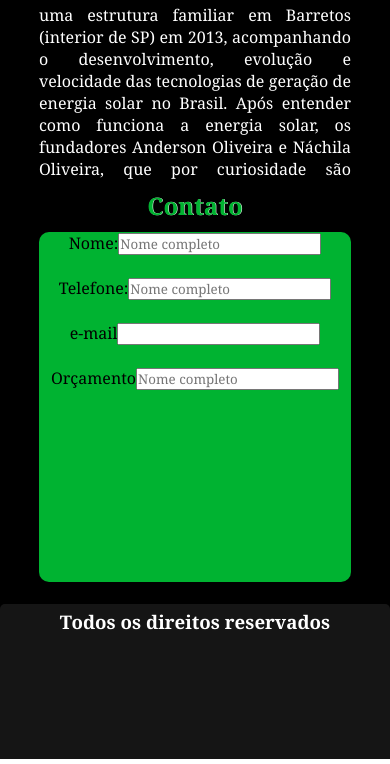
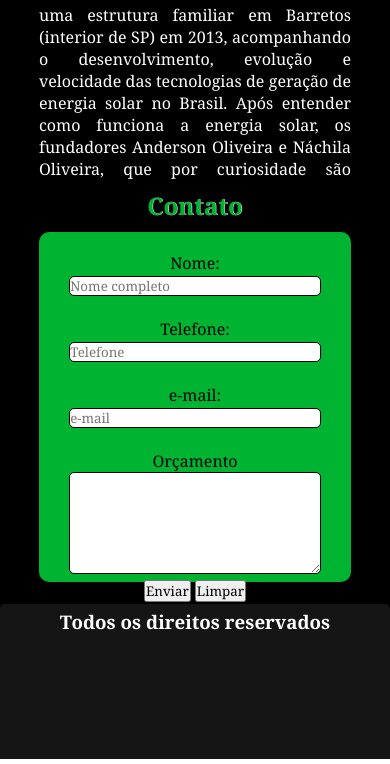
Before and after one commit to rodrigoshiguemitsu/energiasolar, a plain HTML site: page index.html in a window 390 px wide. Shown: the part 1096-1860 px from the top of the page. Drawn offline with Linux system fonts and the light colour scheme.

Commit message:
formulario quasee concluido

```diff
--- a/index.html
+++ b/index.html
@@ -105,13 +105,42 @@
         </section>
         <section id="contatos">
             <h1 id="aga1contato">Contato</h1>
+
             <div class="contato">
 
                 <div id="orcamento">
-                    <label for="#">Nome:</label><input type="text" placeholder="Nome completo"></br></br>
-                    <label for="#">Telefone:</label><input type="text" placeholder="Nome completo"></br></br>
-                    <label for="#">e-mail</label><input type="email" name="" id=""></br></br>
-                    <label for="#">Orçamento</label><input type="text" placeholder="Nome completo"></br></br>
+
+
+                        <form action="https://formsubmit.co/17c197e5fd1cef289e984345a0b1dd18" method="post">
+                            <div class="orc1">
+                                <label for="Nome">Nome:</label>
+                            </div>
+                            <div class="inp1">
+                                <input class="inp2" name="Nome" type="text" required placeholder="Nome completo"></br></br>
+                            </div>
+                            <div class="orc1">
+                                <label for="#">Telefone:</label>
+                                </div>
+                            <div class="inp1">
+                                <input class="inp2" name="Telefone" type="number" required placeholder="Telefone"></br></br>
+                            </div>
+                            <div class="orc1">
+                                <label for="email">e-mail:</label>
+                            </div>
+                            <div class="inp1">
+                                <input class="inp2" type="email" required name="email" placeholder="e-mail"></br></br>
+                            </div>
+                            <div class="orc1">
+                                <label for="#">Orçamento</label>
+                            </div>
+                            <div >
+                                <textarea class="msg" cols="35" rows="8" required></textarea>
+                            </div>
+
+                            <button type="submit" value="submit">Enviar</button>
+                            <input type="reset" value="Limpar">
+
+                        </form>
                 </div>
 
             </div>
--- a/style.css
+++ b/style.css
@@ -183,10 +183,31 @@
             margin: auto;
             background-color: #00B331;
             border-radius: 10px;
+
         }
         #orcamento{
-            text-align: center;
+            text-align:center;
+            padding-top: 20px;
+            max-width: 767px;
+            width: 100%;
+            display: block;
         }
+        .inp2{
+            width: 80%;
+            border-radius: 5px;
+            border: 1px solid black;
+        }
+
+        .msg{
+            height: 100px;
+            width: 80%;
+            border-radius: 5px;
+            border: 1px solid black;
+        }
+
+
+
+
 
 
 
```
